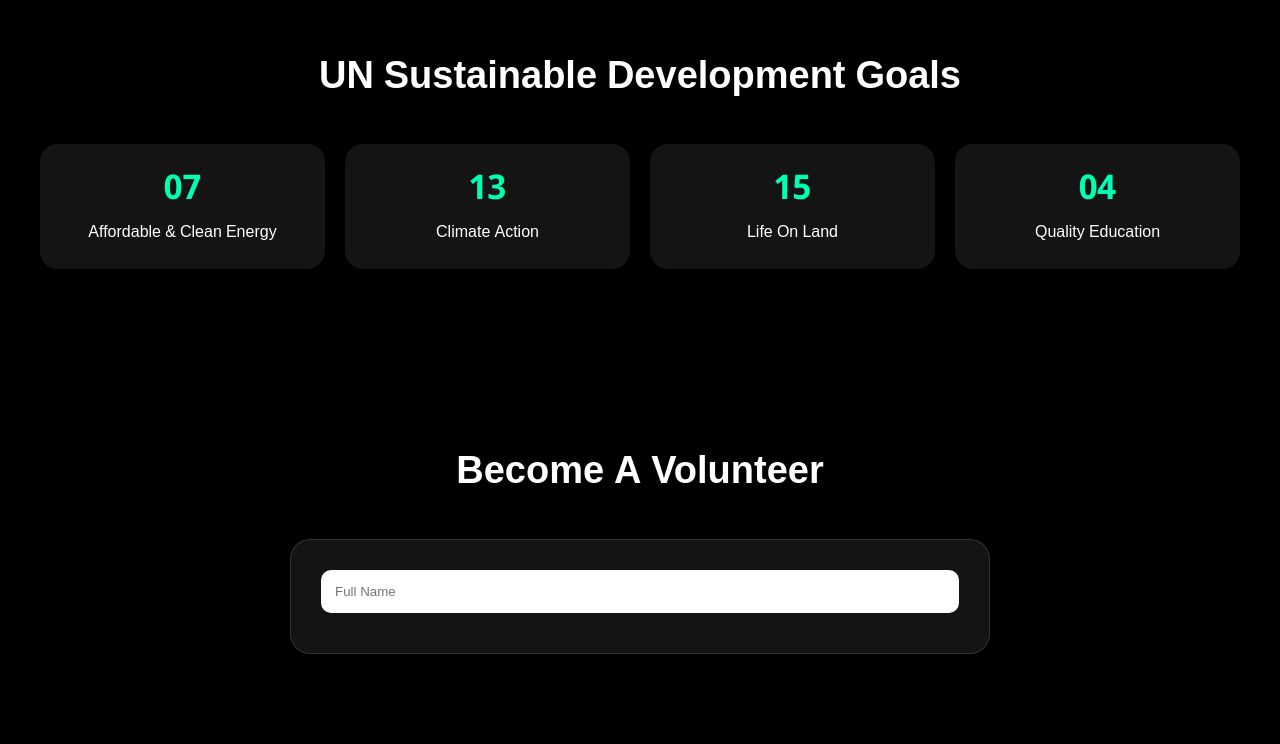
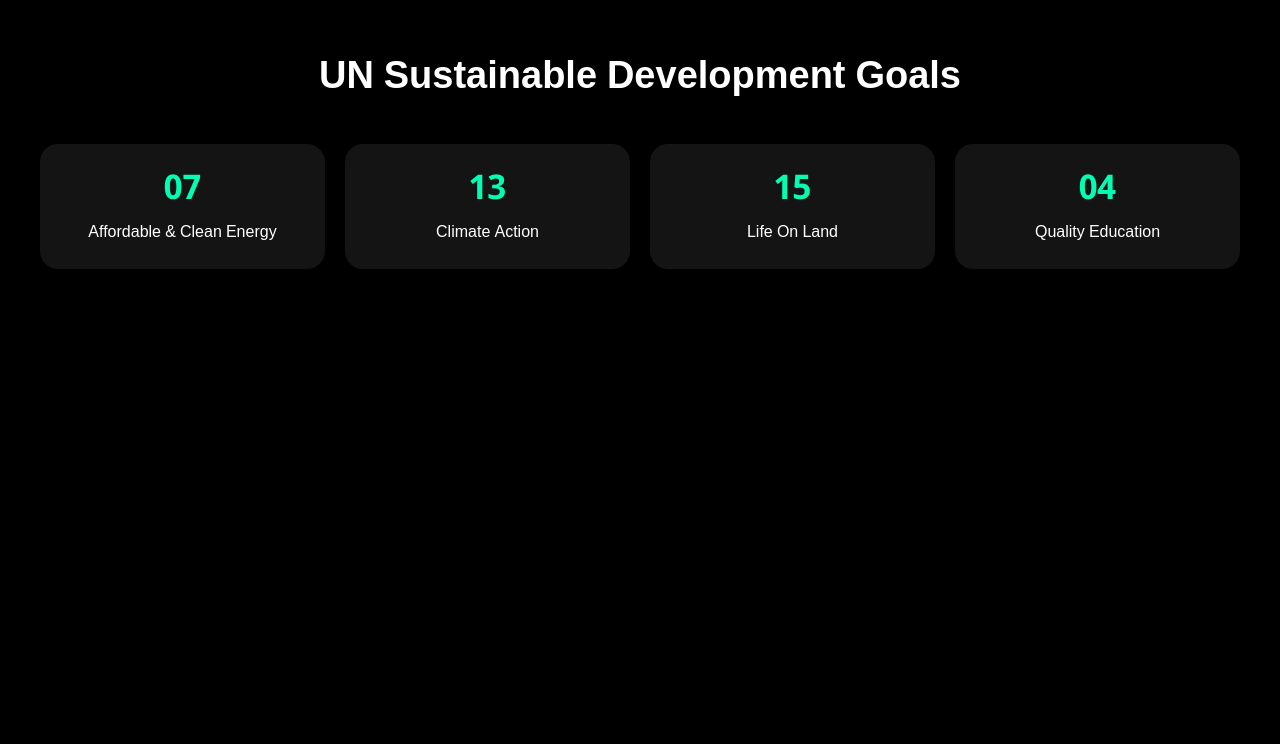
Before and after one commit to urjam108/urjam.foundation, a plain HTML site: page index.html in a window 1280 px wide. Shown: the part 5454-6198 px from the top of the page. After the commit the page ends 5813 px from the top, so only its background shows below. Drawn offline with Linux system fonts and the light colour scheme.

Commit message:
Update index.html

```diff
--- a/index.html
+++ b/index.html
@@ -761,21 +761,6 @@
 
 </section>
 
-<section i!d="volunteer">
-
-<h2 class="section-title">
-Become A Volunteer
-</h2>
-
-<div class="card" style="max-width:700px;margin:auto;">
-
-<input id="volName" type="text"
-placeholder="Full Name"
-style="width:100%;padding:14px;margin-bottom:10px;border:none;border-radius:10px;">
-
-
-</section>
-
 <!-- FLOATING WHATSAPP -->
 
 <a href="https://wa.me/919179627005"
```
